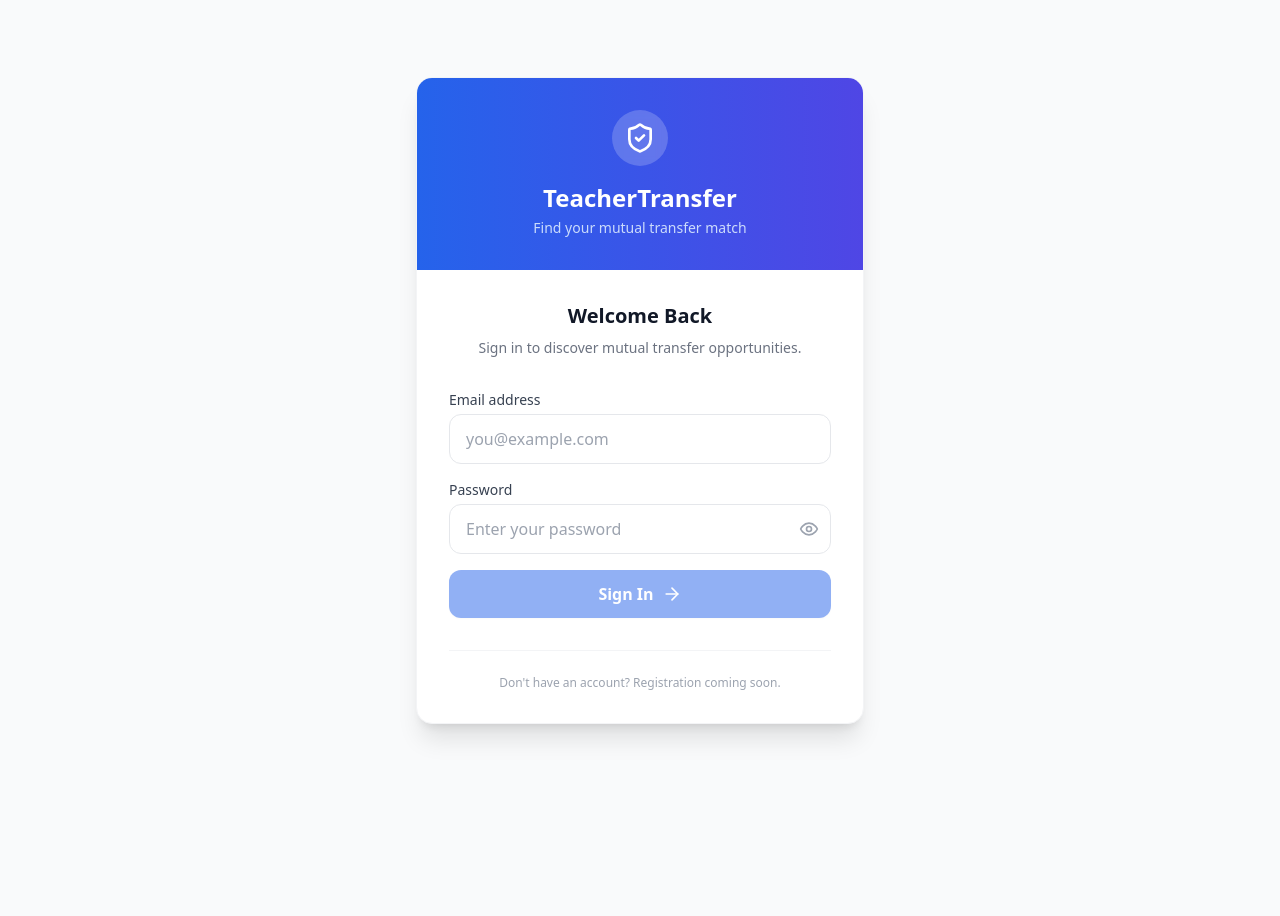
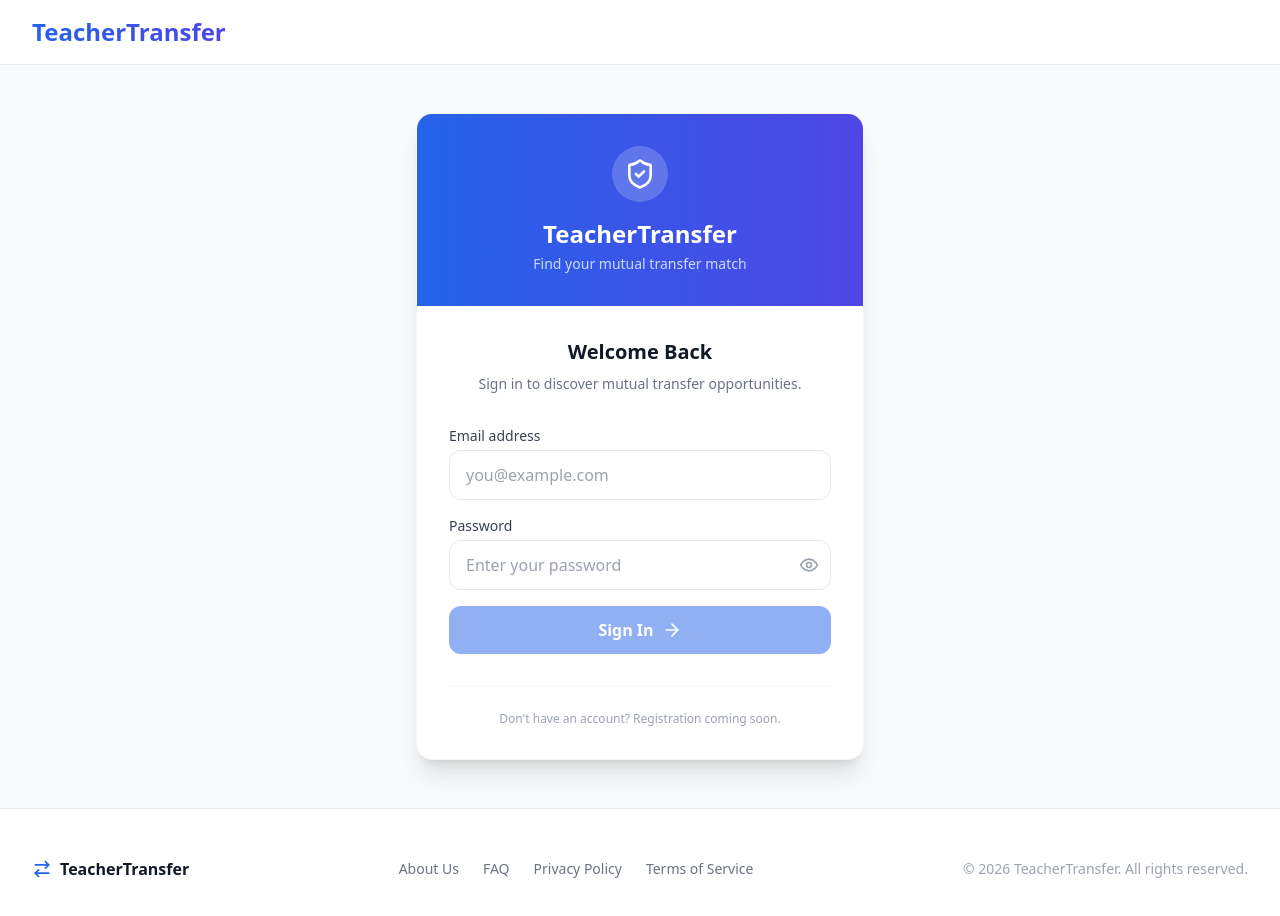
Before and after one commit to YuZaGa/TeacherTransfer, a Next.js app in the folder frontend/: page /login in a window 1280 px wide. Shown: the top 916 px of the page. Before the commit the page ends 800 px from the top, so only its background shows below. Built offline with nearby package versions, Linux system fonts and the light colour scheme.

Commit message:
fix : Navbar extra links

```diff
--- a/frontend/app/login/page.tsx
+++ b/frontend/app/login/page.tsx
@@ -3,7 +3,8 @@
 import { signIn } from 'next-auth/react';
 import { useState } from 'react';
 import { useRouter } from 'next/navigation';
-import { ShieldCheck, ArrowRight, Eye, EyeOff } from 'lucide-react';
+import { ShieldCheck, ArrowRight, Eye, EyeOff, ArrowRightLeft } from 'lucide-react';
+import Link from 'next/link';
 
 export default function LoginPage() {
     const router = useRouter();
@@ -38,7 +39,26 @@ export default function LoginPage() {
     };
 
     return (
-        <div className="flex items-center justify-center min-h-screen p-4">
+        <div className="min-h-screen flex flex-col bg-gray-50">
+            {/* Navbar */}
+            <nav className="bg-white border-b border-gray-200 sticky top-0 z-50">
+                <div className="max-w-7xl mx-auto px-4 sm:px-6 lg:px-8">
+                    <div className="flex justify-between h-16">
+                        <div className="flex items-center">
+                            <Link href="/" className="flex-shrink-0 flex items-center">
+                                <span className="text-2xl font-bold bg-gradient-to-r from-blue-600 to-indigo-600 bg-clip-text text-transparent">
+                                    TeacherTransfer
+                                </span>
+                            </Link>
+
+                        </div>
+                        {/* No Login/Register buttons on the login page */}
+                    </div>
+                </div>
+            </nav>
+
+            {/* Main Content */}
+            <main className="flex-1 flex items-center justify-center py-12 px-4">
                 <div className="w-full max-w-md bg-white rounded-2xl shadow-xl overflow-hidden border border-gray-100">
                     <div className="bg-gradient-to-r from-blue-600 to-indigo-600 p-8 text-white text-center">
                         <div className="flex justify-center mb-4">
@@ -120,11 +140,31 @@ export default function LoginPage() {
 
                         <div className="mt-8 pt-6 border-t border-gray-100 text-center">
                             <p className="text-xs text-gray-400">
-                            Don&apos;t have an account? Registration coming soon.
+                                Don't have an account? Registration coming soon.
                             </p>
                         </div>
                     </div>
                 </div>
+            </main>
+
+            {/* Footer */}
+            <footer className="bg-white border-t border-gray-200 py-12 px-4 sm:px-6 lg:px-8">
+                <div className="max-w-7xl mx-auto flex flex-col md:flex-row justify-between items-center gap-6">
+                    <div className="flex items-center gap-2">
+                        <ArrowRightLeft className="text-blue-600 w-5 h-5" />
+                        <span className="font-bold text-gray-900">TeacherTransfer</span>
+                    </div>
+                    <div className="flex gap-6 text-sm font-medium text-gray-500">
+                        <Link href="#" className="hover:text-blue-600">About Us</Link>
+                        <Link href="#" className="hover:text-blue-600">FAQ</Link>
+                        <Link href="#" className="hover:text-blue-600">Privacy Policy</Link>
+                        <Link href="#" className="hover:text-blue-600">Terms of Service</Link>
+                    </div>
+                    <div className="text-sm text-gray-400">
+                        &copy; {new Date().getFullYear()} TeacherTransfer. All rights reserved.
+                    </div>
+                </div>
+            </footer>
         </div>
     );
 }
--- /dev/null
+++ b/frontend/components/Footer.tsx
@@ -0,0 +1,24 @@
+import Link from 'next/link';
+import { ArrowRightLeft } from 'lucide-react';
+
+export default function Footer() {
+    return (
+        <footer className="bg-white border-t border-gray-200 py-12 px-4 sm:px-6 lg:px-8">
+            <div className="max-w-7xl mx-auto flex flex-col md:flex-row justify-between items-center gap-6">
+                <div className="flex items-center gap-2">
+                    <ArrowRightLeft className="text-blue-600 w-5 h-5" />
+                    <span className="font-bold text-gray-900">TeacherTransfer</span>
+                </div>
+                <div className="flex gap-6 text-sm font-medium text-gray-500">
+                    <Link href="#" className="hover:text-blue-600">About Us</Link>
+                    <Link href="#" className="hover:text-blue-600">FAQ</Link>
+                    <Link href="#" className="hover:text-blue-600">Privacy Policy</Link>
+                    <Link href="#" className="hover:text-blue-600">Terms of Service</Link>
+                </div>
+                <div className="text-sm text-gray-400">
+                    &copy; {new Date().getFullYear()} TeacherTransfer. All rights reserved.
+                </div>
+            </div>
+        </footer>
+    );
+}
--- a/frontend/components/Navbar.tsx
+++ b/frontend/components/Navbar.tsx
@@ -51,6 +51,8 @@ export default function Navbar() {
                         </div>
                     </div>
                     <div className="flex items-center space-x-4">
+                        {pathname !== '/login' && (
+                            <>
                                 <Link
                                     href="/login"
                                     className="text-gray-600 hover:text-blue-600 text-sm font-medium flex items-center"
@@ -65,6 +67,8 @@ export default function Navbar() {
                                     <UserPlus className="w-4 h-4 mr-1" />
                                     Register
                                 </Link>
+                            </>
+                        )}
                     </div>
                 </div>
             </div>
```
Also changed, not shown: frontend/middleware.ts (+31 -30 lines). Lines whose indentation alone changed are shown as unchanged.
